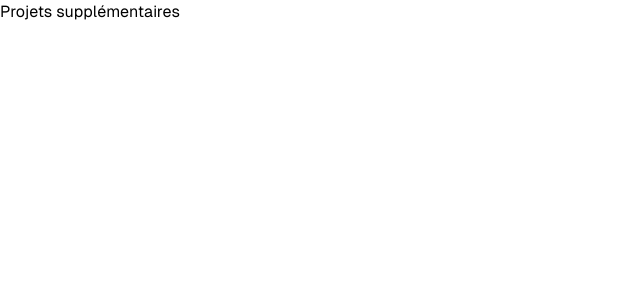
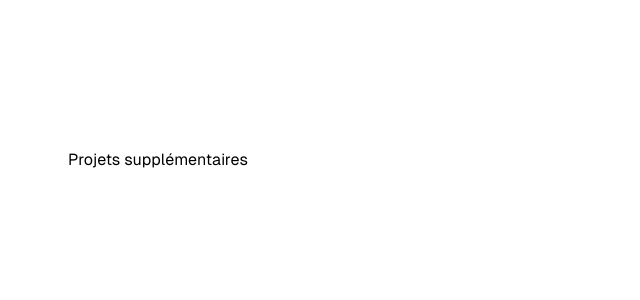
Before and after one commit to YohReg10/Portfolio, a Next.js app: page /more-projects in a window 1280 px wide. Shown: the top 300 px of the page, without its empty margins (0-640 px from the left). Built offline with nearby package versions, Linux system fonts and the light colour scheme; a web font is replaced by a local one.

Commit message:
import section in more-projects

```diff
--- a/app/more-projects/page.tsx
+++ b/app/more-projects/page.tsx
@@ -1,12 +1,15 @@
 // Page de Projets
 
-function MoreProjects() {
-    return (
-      <div>
-        <h1>Projets supplémentaires</h1>
+import { Section } from "../components/Section";
 
-      </div>
-    );
-  }
+ const MoreProjects = () => {
+  return (
+    <Section className="flex flex-wrap lg:flex-nowrap gap-8 justify-between p-5 rounded-lg mt-32 mx-auto w-[92.5%]">
+      <h1>Projets supplémentaires</h1>
 
-  export default MoreProjects;
+    </Section>
+  );
+
+};
+
+export default MoreProjects
```
